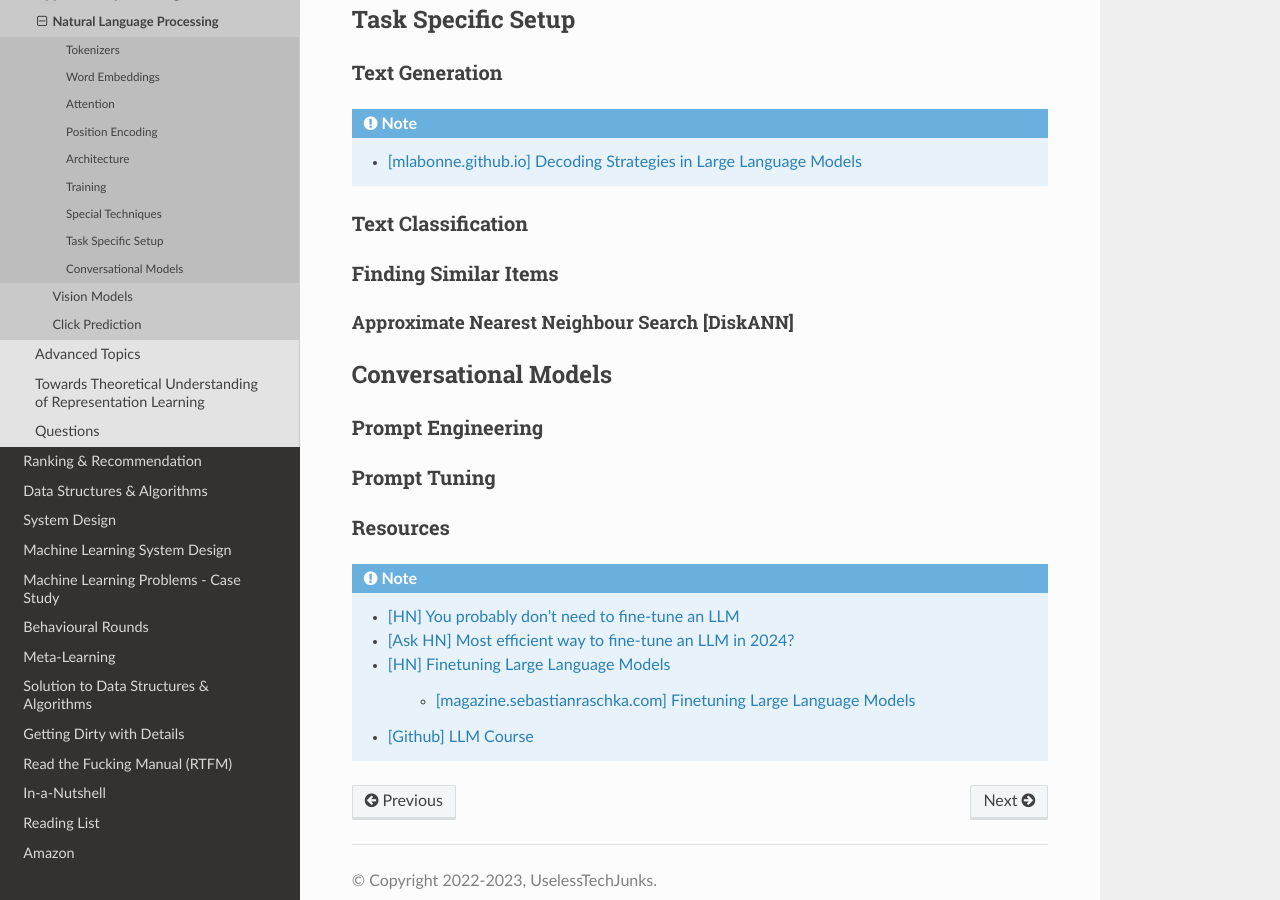
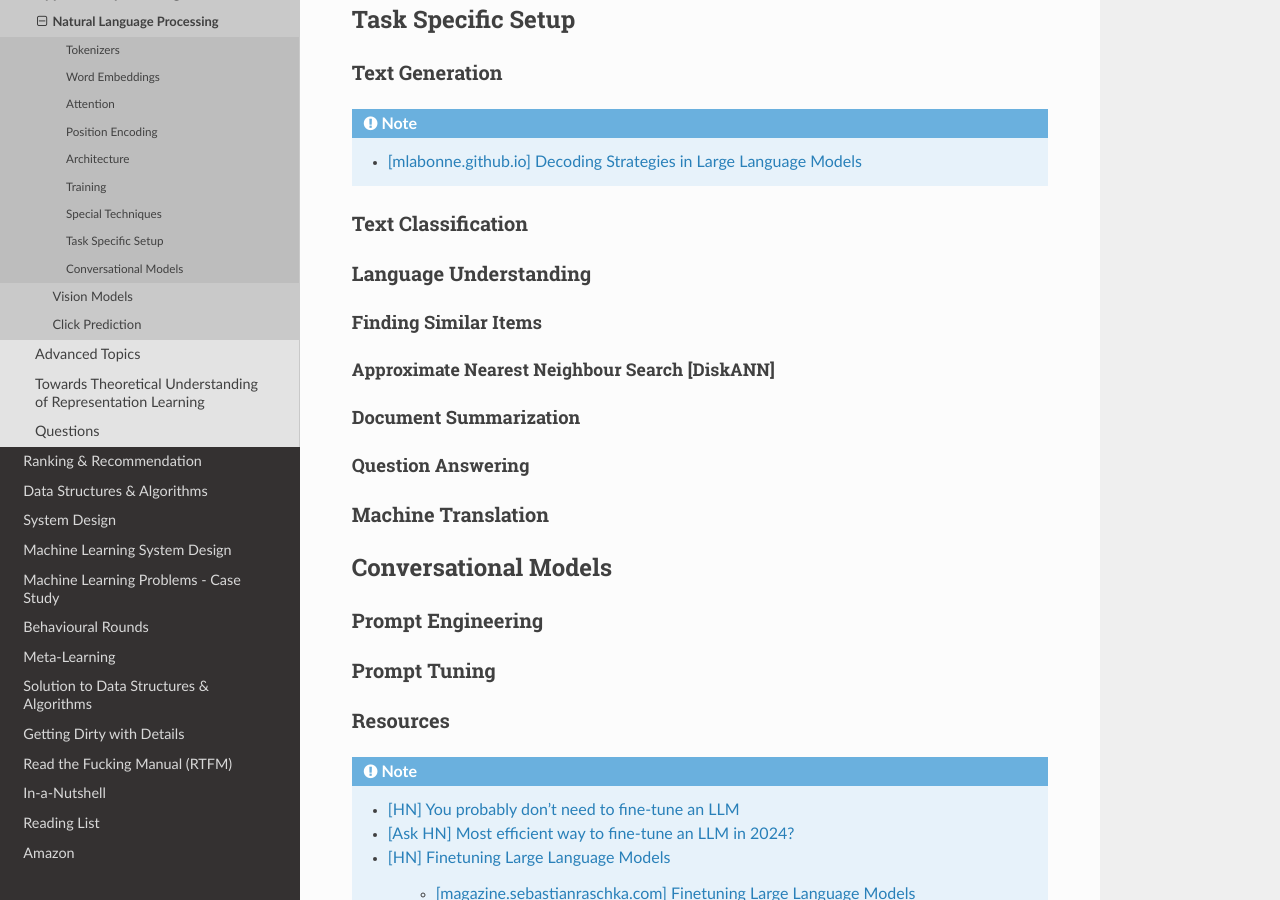
Before and after one commit to uselesstechjunks/leetcode, a Sphinx documentation site: the page built from docs/source/dl/application/nlp.rst, in a window 1280 px wide and 900 px high, scrolled down 2982 px. Built offline with Sphinx 7.4.7 and the Read the Docs theme 2.0.0, drawn with Linux system fonts in a browser that asks for light colours.

Commit message:
Update nlp.rst

```diff
--- a/docs/source/dl/application/nlp.rst
+++ b/docs/source/dl/application/nlp.rst
@@ -120,10 +120,18 @@ Text Generation
 
 Text Classification
 =========================================================================================
+Language Understanding
+=========================================================================================
 Finding Similar Items
+-----------------------------------------------------------------------------------------
+Approximate Nearest Neighbour Search [DiskANN]
+^^^^^^^^^^^^^^^^^^^^^^^^^^^^^^^^^^^^^^^^^^^^^^^^^^^^^^^^^^^^^^^^^^^^^^^^^^^^^^^^^^^^^^^^^
+Document Summarization
+-----------------------------------------------------------------------------------------
+Question Answering
+-----------------------------------------------------------------------------------------
+Machine Translation
 =========================================================================================
-Approximate Nearest Neighbour Search [DiskANN]
------------------------------------------------------------------------------------------
 
 *****************************************************************************************
 Conversational Models
```
